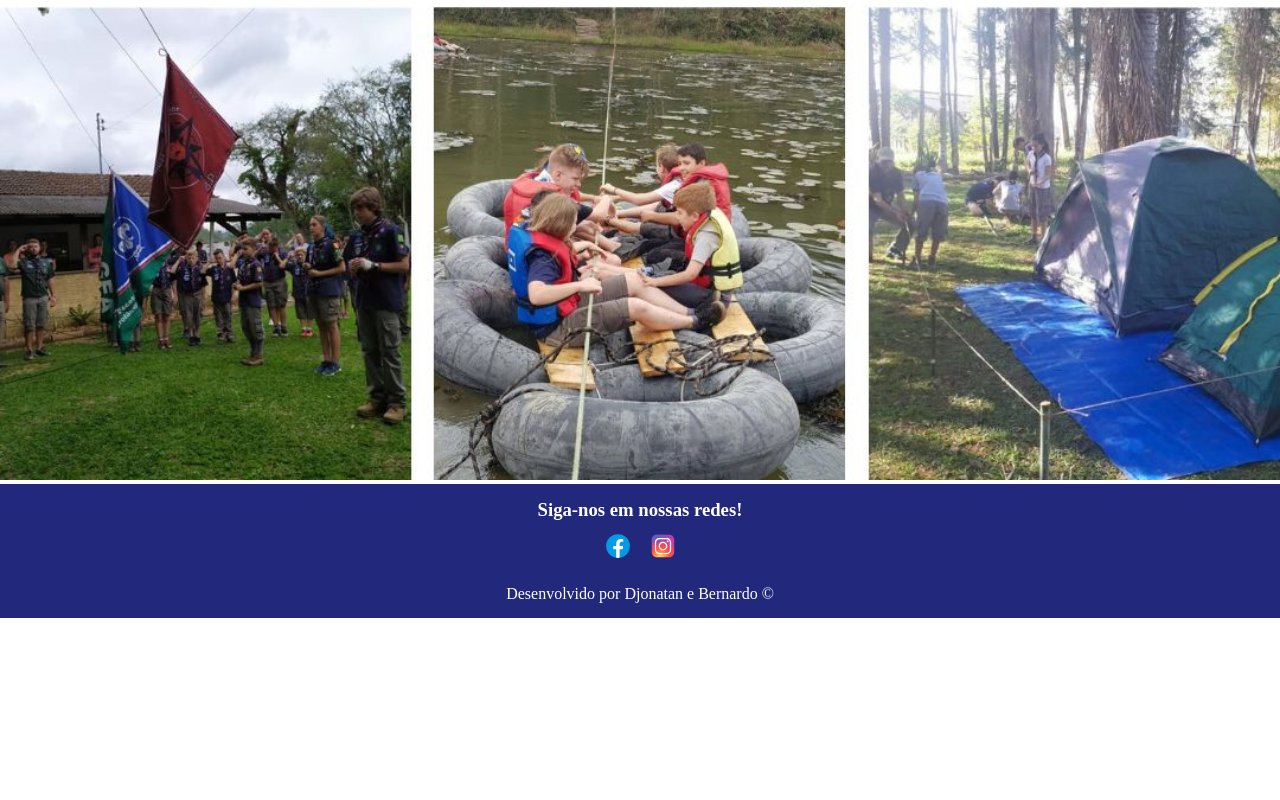
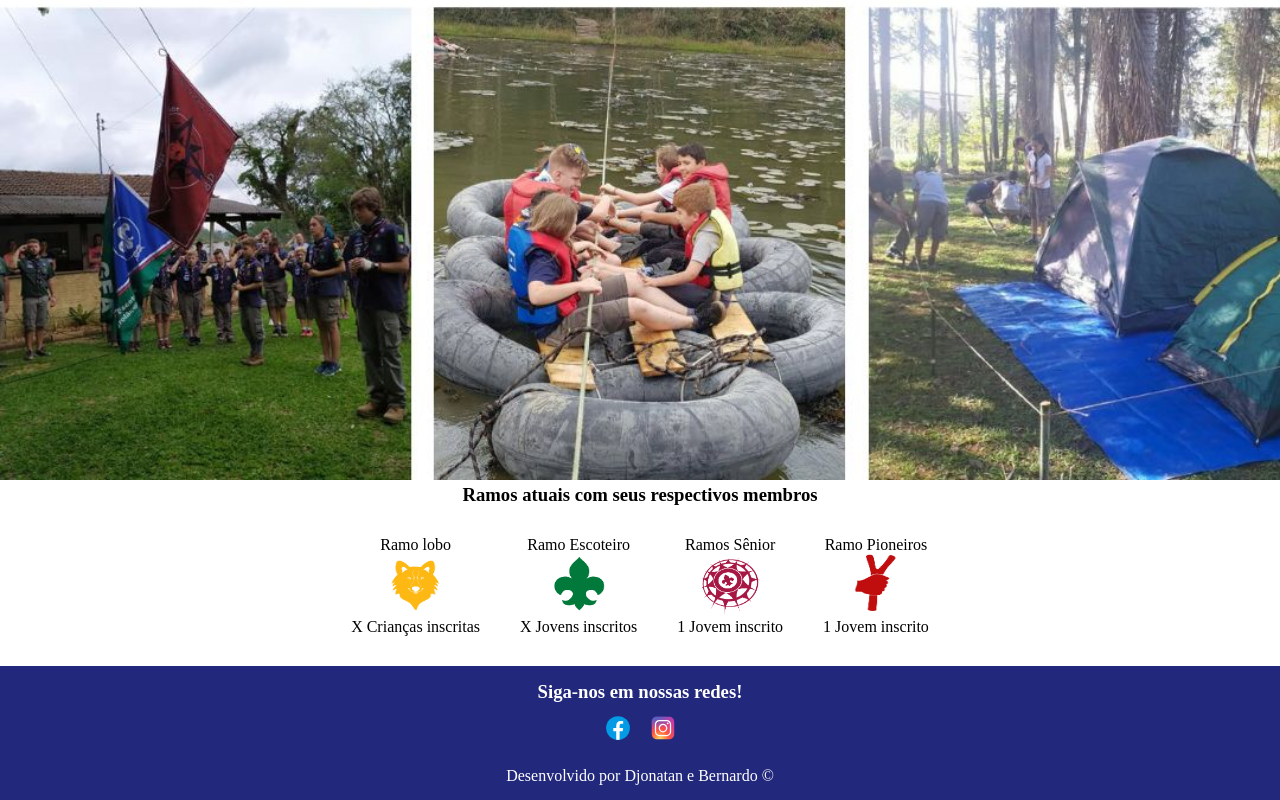
Before and after one commit to DjhonyOliveira/GEAgrolandia, a plain HTML site: page index.html in a window 1280 px wide. Shown: the part 1018-1818 px from the top of the page. Before the commit the page ends 1636 px from the top, so only its background shows below. Drawn offline with Linux system fonts and the light colour scheme.

Commit message:
container-ramos

```diff
--- a/index.html
+++ b/index.html
@@ -42,6 +42,31 @@
                 <img src="./resources/Escotismo.jpg" alt="apresentação Escotismo">
             </div>
         </div>
+        <div class="container-ramos">
+            <h3 class="title">Ramos atuais com seus respectivos membros</h3>
+            <div class="ramos">
+                <div class="lobo">
+                    <p>Ramo lobo</p>
+                    <img src="./resources/Ramo-Lobo.png" height="60" width="60" alt="Ramo lobo">
+                    <p>X Crianças inscritas</p>
+                </div>
+                <div class="escoteiro">
+                    <p>Ramo Escoteiro</p>
+                    <img src="./resources/Ramo-Escoteiro-4.png" height="60" width="60" alt="Ramos escoteiro">
+                    <p>X Jovens inscritos</p>
+                </div>
+                <div class="senior">
+                    <p>Ramos Sênior</p>
+                    <img src="./resources/Ramo-Sênior-1.png" height="60" width="60" alt="Ramo sênior">
+                    <p>1 Jovem inscrito</p>
+                </div>
+                <div class="pioneiro">
+                    <p>Ramo Pioneiros</p>
+                    <img src="./resources/Ramo-Pioneiro.png" height="60" width="60" alt="Ramo pioneiro">
+                    <p>1 Jovem inscrito</p>
+                </div>
+            </div>
+        </div>
     </section>
     <footer>
         <div class="footer-top">
--- a/style.css
+++ b/style.css
@@ -66,7 +66,7 @@ footer {
     background-color: var(--main-color);
 }
 
-.title-social {
+.title-social, .container-ramos .title {
     text-align: center;
 }
 
@@ -83,3 +83,12 @@ footer {
     margin-top: 20px;
     text-align: center;
 }
+
+.ramos {
+    display: flex;
+    justify-content: center;
+    align-items: center;
+    text-align: center;
+    margin: 30px 0;
+    gap: 40px;
+}
```
Also changed, not shown: resources/Ramo-Escoteiro-4.png (added), resources/Ramo-Lobo.png (added), resources/Ramo-Pioneiro.png (added), resources/Ramo-Sênior-1.png (added).
